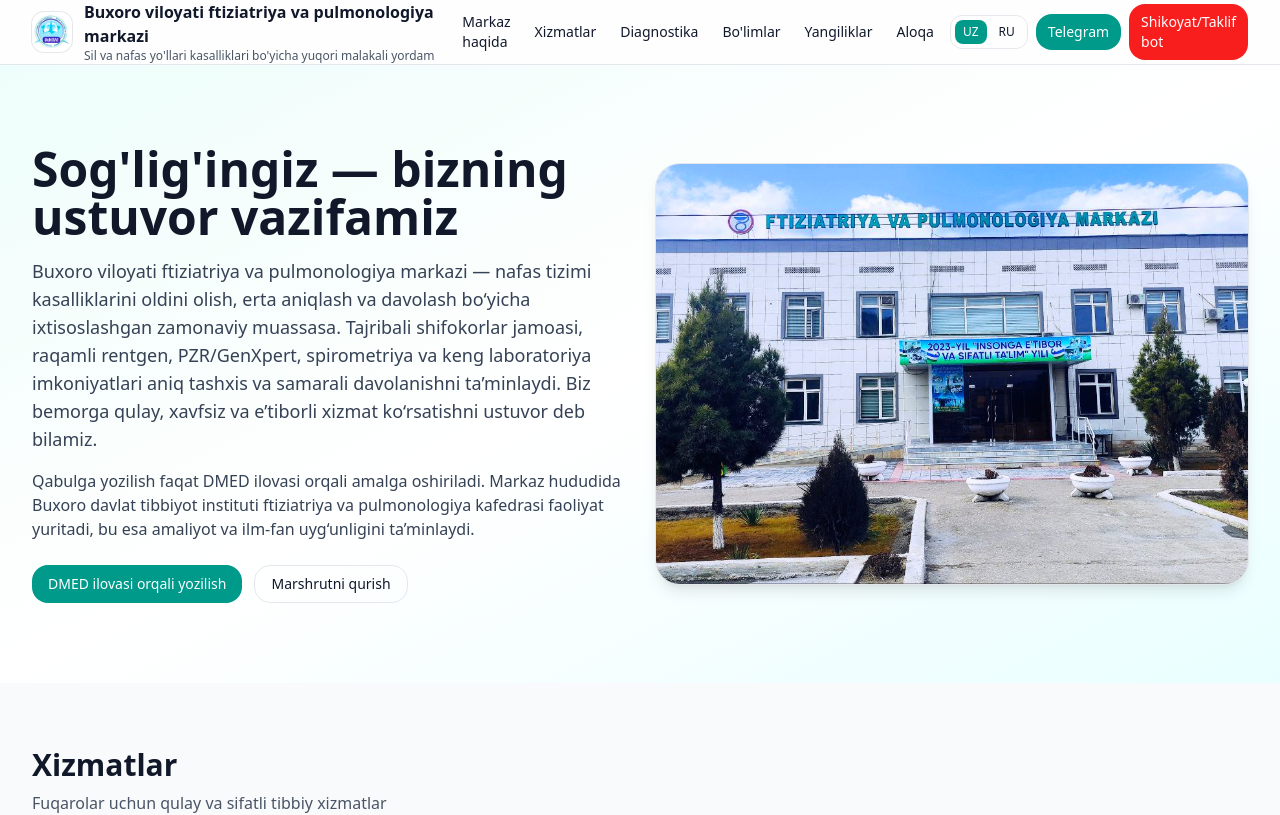
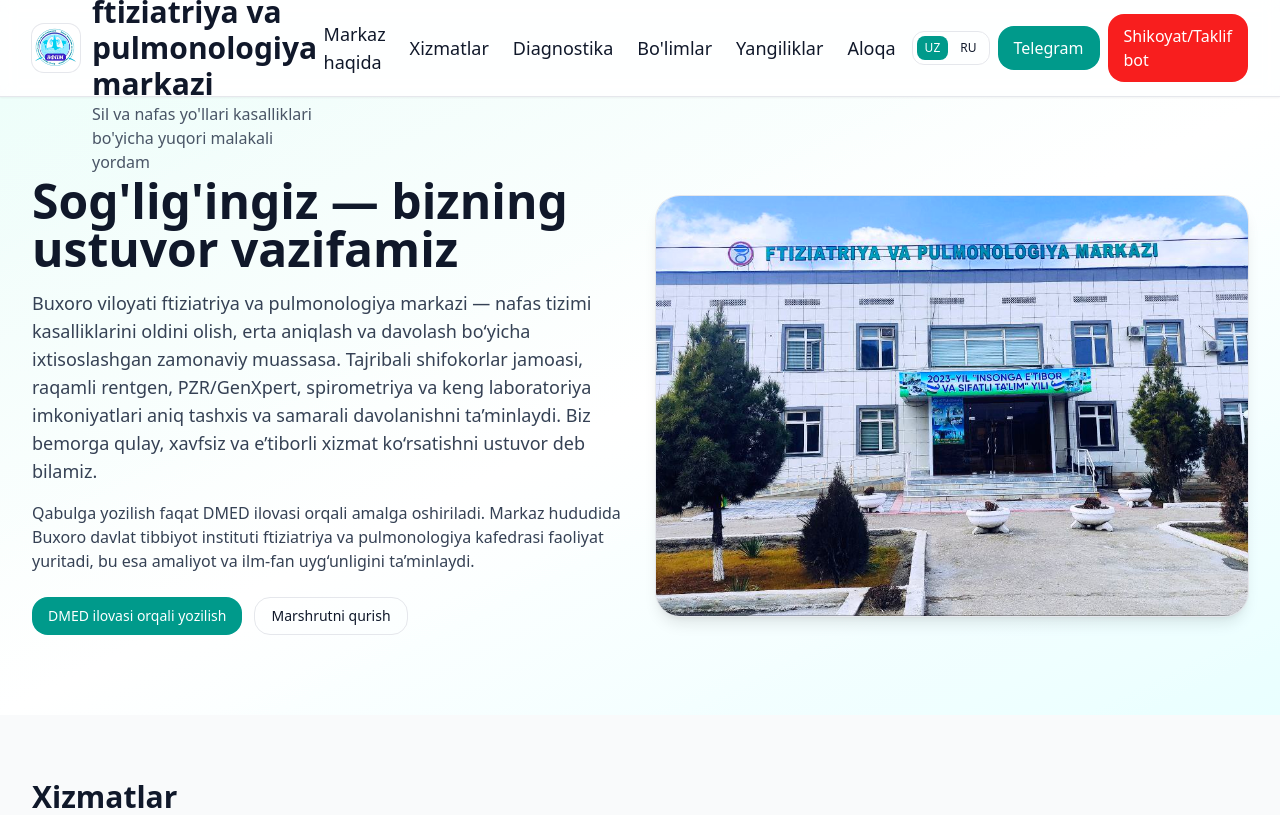
Before and after one commit to smaylik10100-bit/buxoro-ftiz-site, a React (Vite) app: page / in a window 1280 px wide. Shown: the top 815 px of the page. Built offline with nearby package versions, Linux system fonts and the light colour scheme.

Commit message:
UI: широкая шапка + крупнее шрифты в header

```diff
--- a/src/App.jsx
+++ b/src/App.jsx
@@ -29,24 +29,24 @@ export default function App() {
   return (
     <div className="min-h-screen bg-gray-50 text-gray-900">
       {/* Header */}
-      <header className="sticky top-0 z-50 backdrop-blur bg-white/80 border-b">
+      <header className="sticky top-0 z-50 backdrop-blur bg-white/85 border-b shadow-sm">
         <div className="max-w-7xl mx-auto px-4 sm:px-6 lg:px-8">
-          <div className="flex items-center justify-between h-16 gap-4">
+          <div className="flex items-center justify-between h-24 gap-4">
             <div className="flex items-center gap-3">
               <img
                 src={logoSrc}
                 alt="Logo"
-                className="h-10 w-10 rounded-xl object-contain ring-1 ring-gray-200 bg-white"
+                className="h-12 w-12 rounded-xl object-contain ring-1 ring-gray-200 bg-white"
                 onError={(e) => ((e.currentTarget.src = fallbackLogo))}
               />
               <div className="leading-tight">
-                <div className="font-bold text-sm sm:text-base">{t.header.title}</div>
-                <div className="text-xs text-gray-600">{t.header.subtitle}</div>
+                <div className="font-extrabold text-xl sm:text-2xl lg:text-3xl">{t.header.title}</div>
+                <div className="text-sm md:text-base text-gray-600">{t.header.subtitle}</div>
               </div>
             </div>
             <nav className="hidden md:flex items-center gap-6">
               {menu.map((m) => (
-                <a key={m.id} href={`#${m.id}`} className="text-sm hover:text-teal-600">
+                <a key={m.id} href={`#${m.id}`} className="text-base md:text-lg hover:text-teal-600">
                   {m.label}
                 </a>
               ))}
@@ -57,7 +57,7 @@ export default function App() {
                 href={telegramLink}
                 target="_blank"
                 rel="noreferrer"
-                className="inline-flex items-center rounded-2xl bg-teal-600 text-white px-3 py-2 text-sm hover:bg-teal-700"
+                className="inline-flex items-center rounded-2xl bg-teal-600 text-white px-4 py-2.5 text-base hover:bg-teal-700"
               >
                 Telegram
               </a>
@@ -65,7 +65,7 @@ export default function App() {
                 href={complaintsBotLink}
                 target="_blank"
                 rel="noreferrer"
-                className="inline-flex items-center rounded-2xl bg-red-600 text-white px-3 py-2 text-sm hover:bg-red-700"
+                className="inline-flex items-center rounded-2xl bg-red-600 text-white px-4 py-2.5 text-base hover:bg-red-700"
               >
                 {t.header.complaints}
               </a>
```
